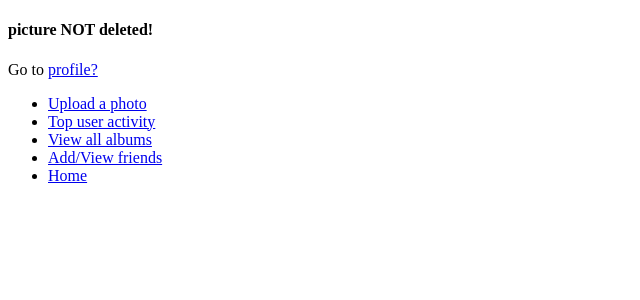
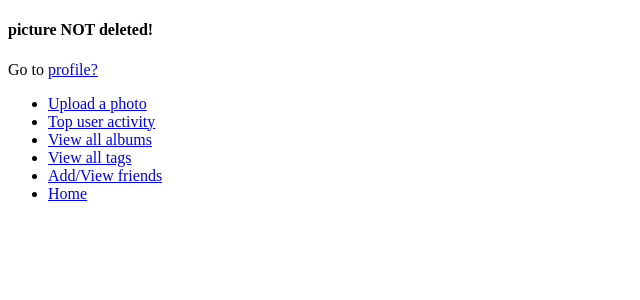
Before and after one commit to llamya/CS460project, a Flask app: a page that uses skeleton/templates/hello.html in a window 1280 px wide. Shown: the top 300 px of the page, without its empty margins (0-640 px from the left). Run offline with Flask 2, Linux system fonts and the light colour scheme; data that the repository does not hold is empty.

Commit message:
view pictures by tag names

```diff
--- a/skeleton/app.py
+++ b/skeleton/app.py
@@ -244,6 +244,8 @@ def isAlbumUnique(album, id):
 	else:
 		return True
 
+
+# to view all albums
 def allAlbums():
 	cursor = conn.cursor()
 	cursor.execute("SELECT album_name, Albums.user_id, fname, lname FROM Albums, Users WHERE Albums.user_id = Users.user_id")
@@ -253,6 +255,27 @@ def allAlbums():
 @app.route("/viewAlbums", methods=['GET', 'POST'])
 def viewAlbums():
 	return render_template('viewAlbums.html', message='Here are all the albums', all_albums = allAlbums())
+
+
+# to view all tags
+def allTags():
+	cursor = conn.cursor()
+	cursor.execute("SELECT DISTINCT word FROM Tags")
+	all_tags = cursor.fetchall()
+	return all_tags
+
+@app.route("/viewTags", methods=['GET', 'POST'])
+def viewTags():
+	return render_template('viewTags.html', message='Here are all the tags', all_tags = allTags())
+
+@app.route("/tagPics", methods=['GET', 'POST'])
+def pics_pertag():
+	cursor = conn.cursor()
+	tag = request.form.get('tag_name')
+	cursor.execute("SELECT P.imgdata, P.picture_id, P.caption FROM Pictures as P, Tags as T WHERE T.picture_id = P.picture_id AND T.word = '{0}'".format(tag))
+	pictures_inTag = cursor.fetchall()
+	return render_template('hello.html', message='Photos in the tag', photos=pictures_inTag, base64=base64)
+
 
 @app.route('/upload', methods=['GET', 'POST'])
 @flask_login.login_required
--- a/skeleton/templates/hello.html
+++ b/skeleton/templates/hello.html
@@ -44,6 +44,7 @@
   <li><a href='/upload'>Upload a photo</a> </li>
   <li><a href='/useractivity'>Top user activity</a> </li>
   <li><a href='/viewAlbums'>View all albums</a> </li>
+  <li><a href='/viewTags'>View all tags</a> </li>
   <li><a href='/friends'>Add/View friends</a> </li>
   {% if not_logged_out %}
   <li><a href='/logout'>Logout</a></li>
```
Also changed, not shown: skeleton/templates/viewTags.html (added, +19 -0 lines).
